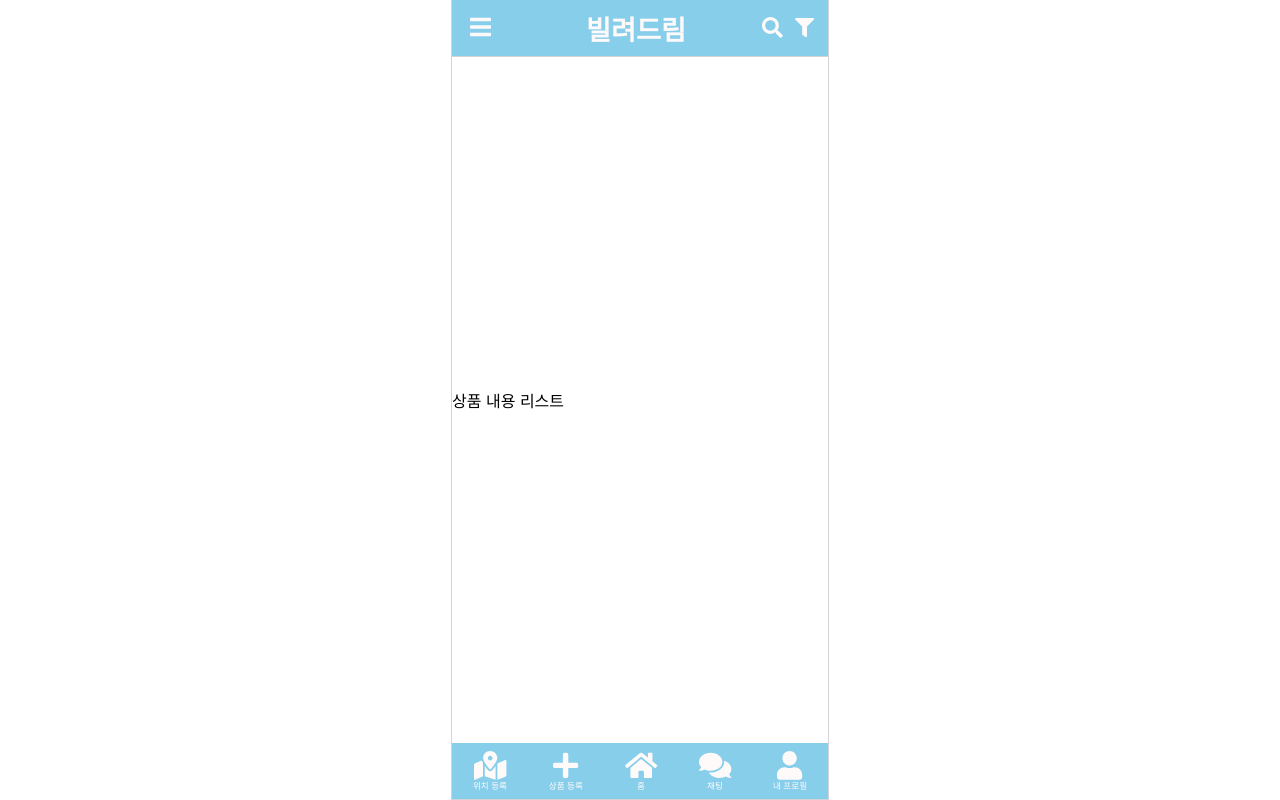
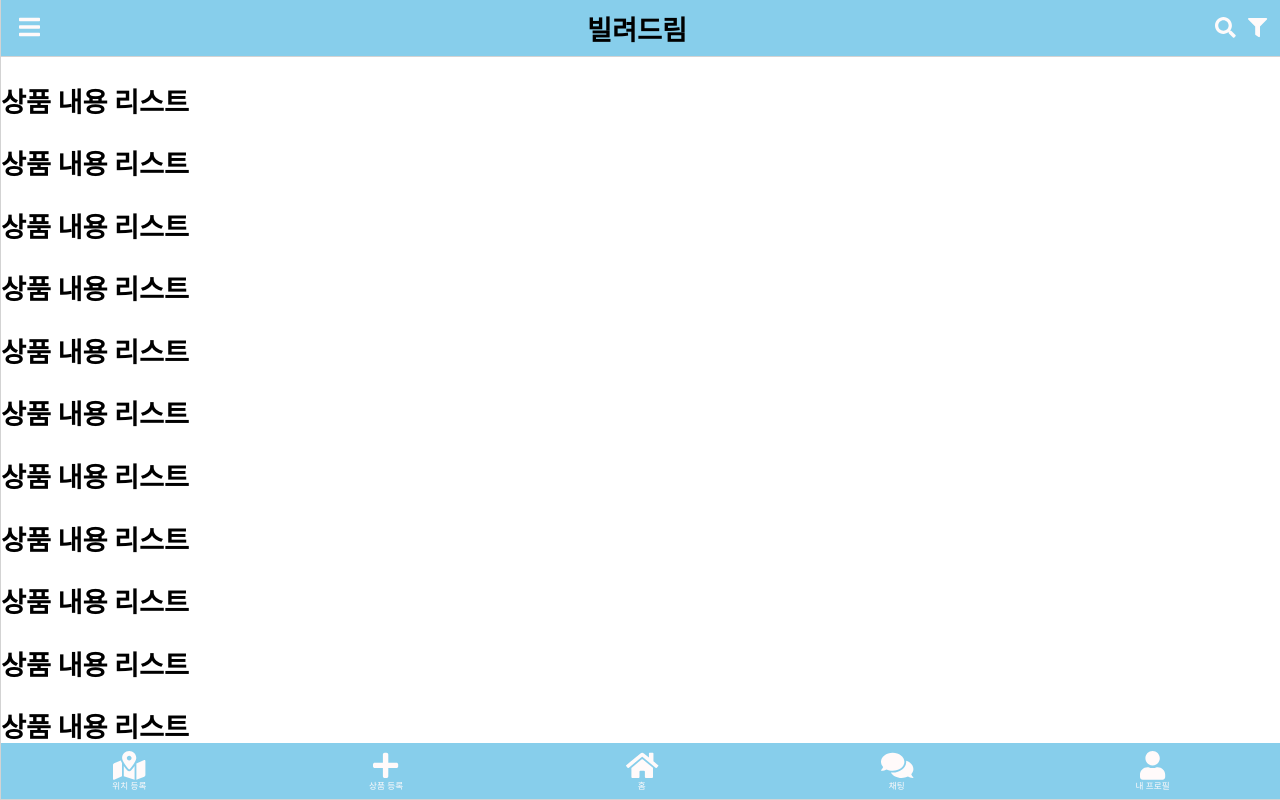
Before and after one commit to kgh3489/2021Hanium, a React (Create React App) app: page / in a window 1280 px wide. Built offline with nearby package versions, Linux system fonts and the light colour scheme.

Commit message:
UI 테스트

```diff
--- a/src/app.module.css
+++ b/src/app.module.css
@@ -7,7 +7,7 @@ button {
   display:flex;
   flex-direction:column;
   justify-content:space-between;
-  width: 23.5rem;
+  width: 100%;
   margin: 0 auto;
   height: 100vh;
   border-right: 1px solid lightgray;
--- a/src/component/product_list/product_list.jsx
+++ b/src/component/product_list/product_list.jsx
@@ -7,7 +7,21 @@ const ProductList = (props) => {
 
     return (
         <section className={styles.product_list}>
-            상품 내용 리스트
+            <h1>상품 내용 리스트</h1>
+            <h1>상품 내용 리스트</h1>
+            <h1>상품 내용 리스트</h1>
+            <h1>상품 내용 리스트</h1>
+            <h1>상품 내용 리스트</h1>
+            <h1>상품 내용 리스트</h1>
+            <h1>상품 내용 리스트</h1>
+            <h1>상품 내용 리스트</h1>
+            <h1>상품 내용 리스트</h1>
+            <h1>상품 내용 리스트</h1>
+            <h1>상품 내용 리스트</h1>
+            <h1>상품 내용 리스트</h1>
+            <h1>상품 내용 리스트</h1>
+            <h1>상품 내용 리스트</h1>
+            <h1>상품 내용 리스트</h1>
 
         </section>
     )
--- a/src/component/product_list/product_list.module.css
+++ b/src/component/product_list/product_list.module.css
@@ -1,4 +1,9 @@
 .product_list {
     overflow: scroll;
     overflow-x: hidden;
+    height: 100%
 }
+
+h1 {
+    color: black;
+}
```
